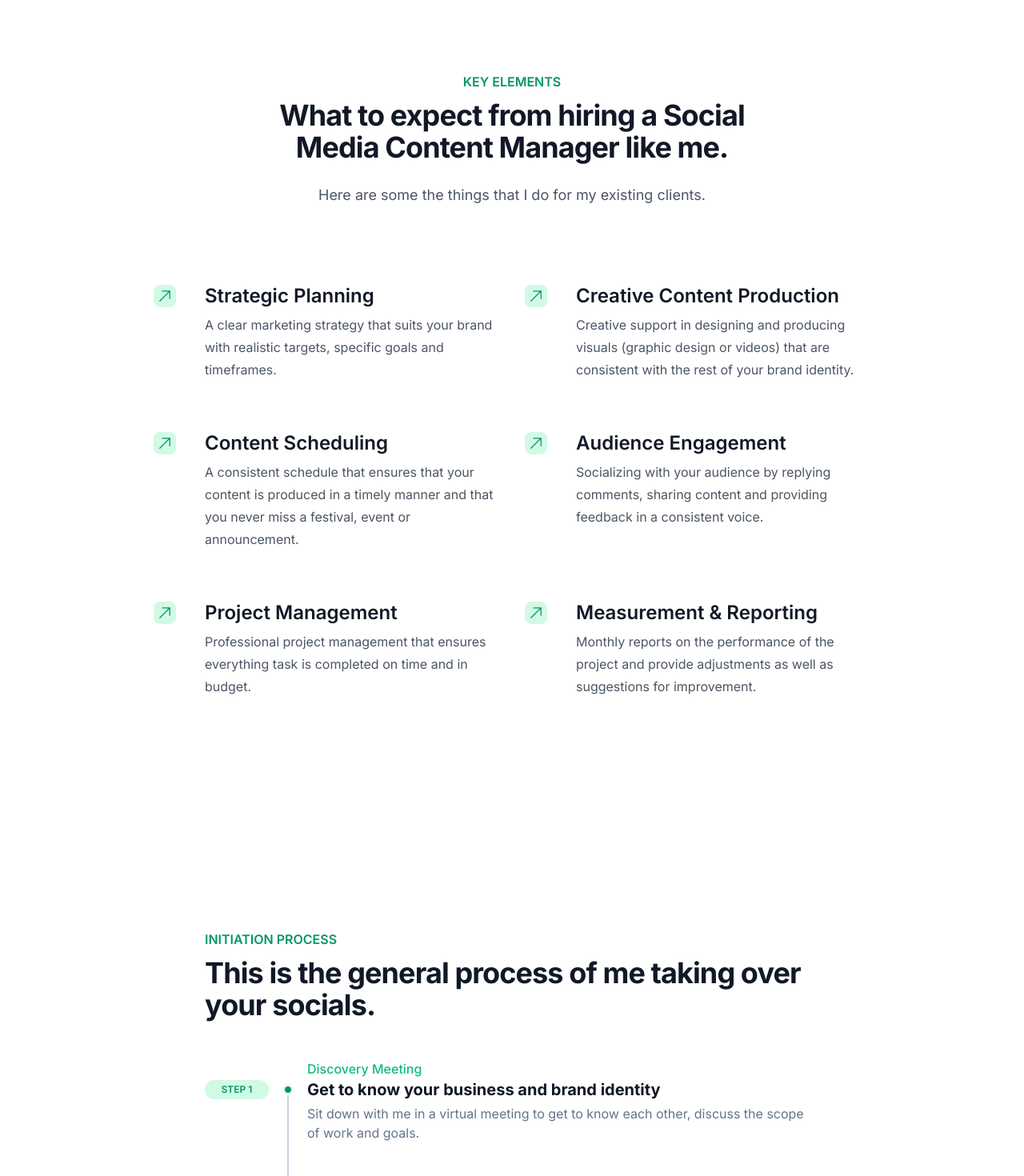
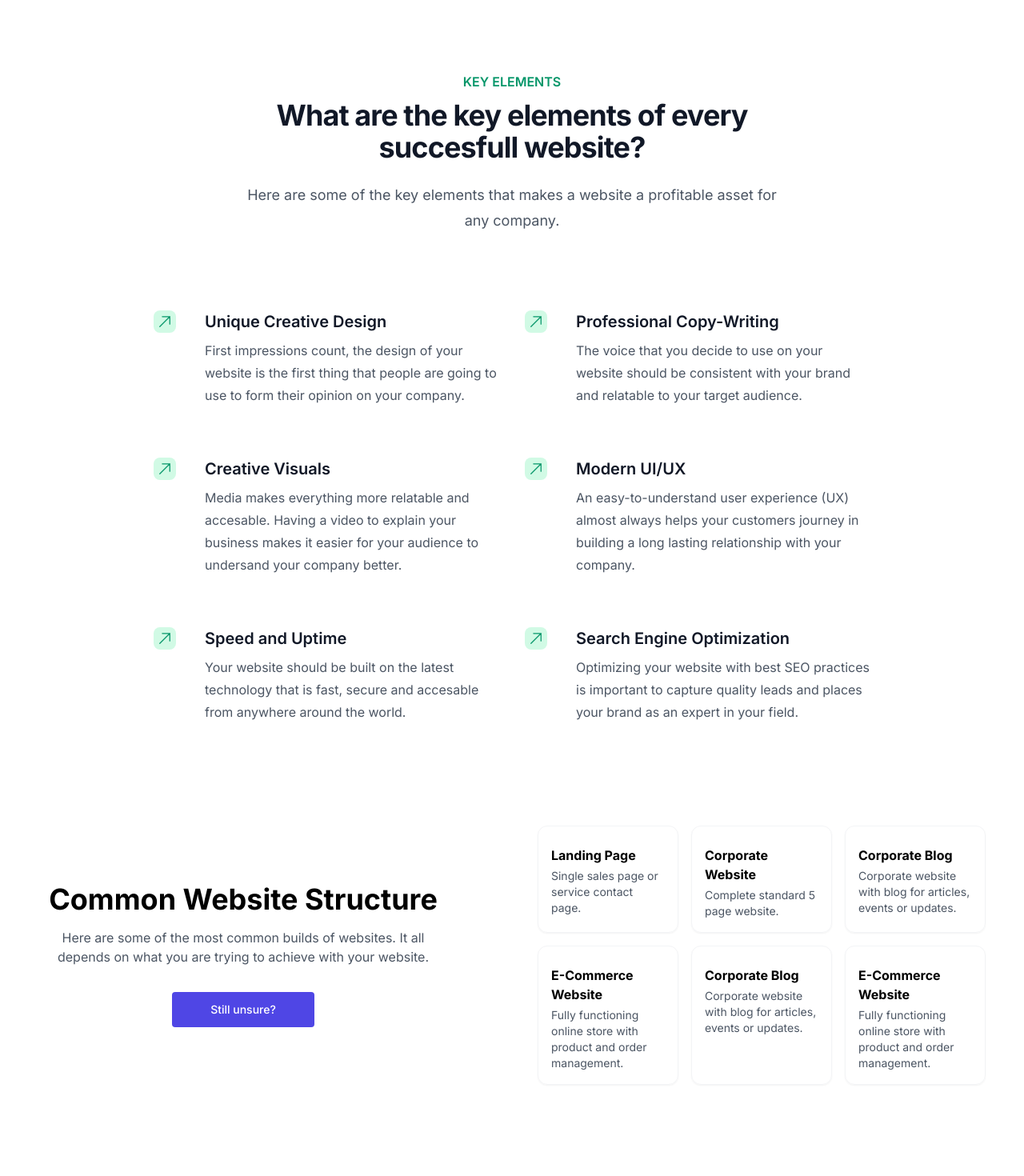
Before and after one commit to SLMCreatives/slm-website, a Next.js app: page /website in a window 1280 px wide. Shown: the part 1000-2470 px from the top of the page at 80% size. Built offline with nearby package versions, Linux system fonts and the light colour scheme.

Commit message:
framer motion

```diff
--- a/app/Components/Header.tsx
+++ b/app/Components/Header.tsx
@@ -5,8 +5,9 @@ import { useEffect } from "react";
 import React from "react";
 import { useState } from "react";
 import "/app/globals.css";
-import { Dialog, DialogPanel } from "@headlessui/react";
+import { Dialog, DialogPanel, Transition } from "@headlessui/react";
 import { Bars3Icon, XMarkIcon } from "@heroicons/react/24/outline";
+import { motion } from "framer-motion";
 
 const navigation = [
   { name: "Social Media", href: "/content" },
@@ -15,8 +16,22 @@ const navigation = [
   { name: "Blog", href: "/archive" },
 ];
 
+const variants = {
+  hidden: {
+    y: 0,
+    opacity: 1,
+    transition: { when: "afterChildren" },
+  },
+  visible: {
+    y: -20,
+    opacity: 0,
+    transition: { when: "beforeChildren", staggerChildren: 0.5 },
+  },
+};
+
 const Header = () => {
   const [mobileMenuOpen, setMobileMenuOpen] = useState(false);
+
   const mobileOpenButton = () => {
     setMobileMenuOpen(true);
   };
@@ -30,7 +45,17 @@ const Header = () => {
         aria-label="Global"
       >
         <div className="flex lg:flex-1">
-          <a href="/" className="-m-1.5 p-1.5">
+          <motion.a
+            initial={{ opacity: 0, x: -50, scale: 0.5 }}
+            animate={{ opacity: 1, x: 0, scale: 1 }}
+            transition={{
+              duration: 0.4,
+              type: "spring",
+              stiffness: 200,
+            }}
+            href="/"
+            className="-m-1.5 p-1.5"
+          >
             <span className="sr-only">SLM Creatives</span>
             <Image
               width={100}
@@ -39,7 +64,7 @@ const Header = () => {
               src="/logo.png"
               alt="SLM Creatives"
             />
-          </a>
+          </motion.a>
         </div>
         <div className="flex lg:hidden">
           <button
@@ -76,12 +101,13 @@ const Header = () => {
         className="lg:hidden"
         open={mobileMenuOpen}
         onClose={setMobileMenuOpen}
+        transition
       >
         <div className="fixed inset-0 z-50" />
-        <DialogPanel className="fixed inset-y-0 right-0 z-50 w-full overflow-y-auto bg-white px-6 py-6 sm:max-w-sm sm:ring-1 sm:ring-gray-900/10">
+        <DialogPanel className="fixed inset-y-0 right-0 z-50 w-[70%] overflow-y-auto bg-white px-6 py-6 sm:max-w-sm sm:ring-1 sm:ring-gray-900/10 shadow-xl">
           <div className="flex items-center justify-between">
-            <a href="#" className="-m-1.5 p-1.5">
-              <span className="sr-only">Your Company</span>
+            <a href="/" className="-m-1.5 p-1.5">
+              <span className="sr-only">SLM Creatives</span>
               <img className="h-8 w-auto" src="/logo.png" alt="" />
             </a>
             <button
@@ -97,13 +123,16 @@ const Header = () => {
             <div className="-my-6 divide-y divide-gray-500/10">
               <div className="space-y-2 py-6">
                 {navigation.map((item) => (
-                  <a
+                  <motion.a
+                    initial="visible"
+                    animate="hidden"
+                    variants={variants}
                     key={item.name}
                     href={item.href}
                     className="-mx-3 block rounded-lg px-3 py-2 text-base font-semibold leading-7 text-gray-900 hover:bg-gray-50"
                   >
                     {item.name}
-                  </a>
+                  </motion.a>
                 ))}
               </div>
               <div className="py-6">
--- a/app/website/page.tsx
+++ b/app/website/page.tsx
@@ -12,40 +12,67 @@ import MasonryImageList from "../content/components/imageList";
 
 const features = [
   {
-    name: "Strategic Planning",
+    name: "Unique Creative Design",
     description:
-      "A clear marketing strategy that suits your brand with realistic targets, specific goals and timeframes. ",
+      "First impressions count, the design of your website is the first thing that people are going to use to form their opinion on your company.",
     icon: ArrowUpRightIcon,
   },
   {
-    name: "Creative Content Production",
+    name: "Professional Copy-Writing",
     description:
-      "Creative support in designing and producing visuals (graphic design or videos) that are consistent with the rest of your brand identity.",
+      "The voice that you decide to use on your website should be consistent with your brand and relatable to your target audience.",
     icon: ArrowUpRightIcon,
   },
   {
-    name: "Content Scheduling",
+    name: "Creative Visuals",
     description:
-      "A consistent schedule that ensures that your content is produced in a timely manner and that you never miss a festival, event or announcement.",
+      "Media makes everything more relatable and accesable. Having a video to explain your business makes it easier for your audience to undersand your company better.",
     icon: ArrowUpRightIcon,
   },
   {
-    name: "Audience Engagement",
+    name: "Modern UI/UX",
     description:
-      "Socializing with your audience by replying comments, sharing content and providing feedback in a consistent voice.",
+      "An easy-to-understand user experience (UX) almost always helps your customers journey in building a long lasting relationship with your company.",
     icon: ArrowUpRightIcon,
   },
   {
-    name: "Project Management",
+    name: "Speed and Uptime",
     description:
-      "Professional project management that ensures everything task is completed on time and in budget.",
+      "Your website should be built on the latest technology that is fast, secure and accesable from anywhere around the world. ",
     icon: ArrowUpRightIcon,
   },
   {
-    name: "Measurement & Reporting",
+    name: "Search Engine Optimization",
     description:
-      "Monthly reports on the performance of the project and provide adjustments as well as suggestions for improvement.",
+      "Optimizing your website with best SEO practices is important to capture quality leads and places your brand as an expert in your field. ",
     icon: ArrowUpRightIcon,
+  },
+];
+
+const options = [
+  {
+    name: "Landing Page",
+    desc: "Single sales page or service contact page.",
+  },
+  {
+    name: "Corporate Website",
+    desc: "Complete standard 5 page website.",
+  },
+  {
+    name: "Corporate Blog",
+    desc: "Corporate website with blog for articles, events or updates.",
+  },
+  {
+    name: "E-Commerce Website",
+    desc: "Fully functioning online store with product and order management.",
+  },
+  {
+    name: "Corporate Blog",
+    desc: "Corporate website with blog for articles, events or updates.",
+  },
+  {
+    name: "E-Commerce Website",
+    desc: "Fully functioning online store with product and order management.",
   },
 ];
 
@@ -105,11 +132,9 @@ export default function Website() {
                 Website Development & Design
               </h1>
               <p className="mt-6 text-lg leading-8 text-gray-600">
-                Hire your very own{" "}
-                <span className="text-emerald-600 font-bold">
-                  Web Developer
-                </span>{" "}
-                to grow and manager your corporate website.
+                Building modern responsive{" "}
+                <span className="text-emerald-600 font-bold">websites</span> for
+                local and international corporate businessess and brands.
               </p>
             </div>
             <div className="mt-10 flex items-center justify-center gap-x-6">
@@ -144,17 +169,18 @@ export default function Website() {
               KEY ELEMENTS
             </h2>
             <p className="mt-2 text-3xl font-bold tracking-tight text-gray-900 sm:text-4xl">
-              What to expect from hiring a Social Media Content Manager like me.
+              What are the key elements of every succesfull website?
             </p>
             <p className="mt-6 text-lg leading-8 text-gray-600">
-              Here are some the things that I do for my existing clients.
+              Here are some of the key elements that makes a website a
+              profitable asset for any company.{" "}
             </p>
           </div>
           <div className="mx-auto mt-16 max-w-2xl sm:mt-20 lg:mt-24 lg:max-w-4xl">
             <dl className="grid max-w-xl grid-cols-1 gap-x-8 gap-y-10 lg:max-w-none lg:grid-cols-2 lg:gap-y-16">
               {features.map((feature) => (
                 <div key={feature.name} className="relative pl-16">
-                  <dt className="text-2xl font-semibold leading-7 text-gray-900">
+                  <dt className="text-xl font-semibold leading-7 text-gray-900">
                     <div className="absolute left-0 top-0 flex h-7 w-7 items-center justify-center rounded-lg bg-emerald-100">
                       <feature.icon
                         className="h-5 w-5 text-emerald-600"
@@ -172,6 +198,67 @@ export default function Website() {
           </div>
         </div>
       </div>
+
+      {/*FEATURES*/}
+
+      <section>
+        <div className="mx-auto max-w-7xl px-6 lg:px-8">
+          <div className="grid grid-cols-1 gap-y-8 lg:grid-cols-2 lg:items-center lg:gap-x-16">
+            <div className="mx-auto max-w-lg text-center lg:mx-0 ltr:lg:text-left rtl:lg:text-right">
+              <h2 className="text-3xl font-bold sm:text-4xl">
+                Common Website Structure
+              </h2>
+
+              <p className="mt-4 text-gray-600">
+                Here are some of the most common builds of websites. It all
+                depends on what you are trying to achieve with your website.
+              </p>
+
+              <a
+                href="#"
+                className="mt-8 inline-block rounded bg-indigo-600 px-12 py-3 text-sm font-medium text-white transition hover:bg-indigo-700 focus:outline-none focus:ring focus:ring-yellow-400"
+              >
+                Still unsure?
+              </a>
+            </div>
+
+            <div className="grid grid-cols-3 gap-4 sm:grid-cols-3">
+              {options.map((option) => (
+                <a
+                  className="block rounded-xl border border-gray-100 p-4 shadow-sm hover:border-gray-200 hover:ring-1 hover:ring-gray-200 focus:outline-none focus:ring"
+                  href="#"
+                  key={option.name}
+                >
+                  {/* <span className="inline-block rounded-lg bg-gray-50 p-3">
+                    <svg
+                      className="h-6 w-6"
+                      fill="none"
+                      stroke="currentColor"
+                      viewBox="0 0 24 24"
+                      xmlns="http://www.w3.org/2000/svg"
+                    >
+                      <path d="M12 14l9-5-9-5-9 5 9 5z"></path>
+                      <path d="M12 14l6.16-3.422a12.083 12.083 0 01.665 6.479A11.952 11.952 0 0012 20.055a11.952 11.952 0 00-6.824-2.998 12.078 12.078 0 01.665-6.479L12 14z"></path>
+                      <path
+                        strokeLinecap="round"
+                        strokeLinejoin="round"
+                        strokeWidth="2"
+                        d="M12 14l9-5-9-5-9 5 9 5zm0 0l6.16-3.422a12.083 12.083 0 01.665 6.479A11.952 11.952 0 0012 20.055a11.952 11.952 0 00-6.824-2.998 12.078 12.078 0 01.665-6.479L12 14zm-4 6v-7.5l4-2.222"
+                      ></path>
+                    </svg>
+                  </span> */}
+
+                  <h2 className="mt-2 font-bold">{option?.name}</h2>
+
+                  <p className="hidden sm:mt-1 sm:block sm:text-sm sm:text-gray-600">
+                    {option?.desc}
+                  </p>
+                </a>
+              ))}
+            </div>
+          </div>
+        </div>
+      </section>
 
       {/* Initiation */}
       <section className="relative min-h-screen flex flex-col justify-center overflow-hidden">
```
Also changed, not shown: app/page.tsx (+51 -13 lines).
